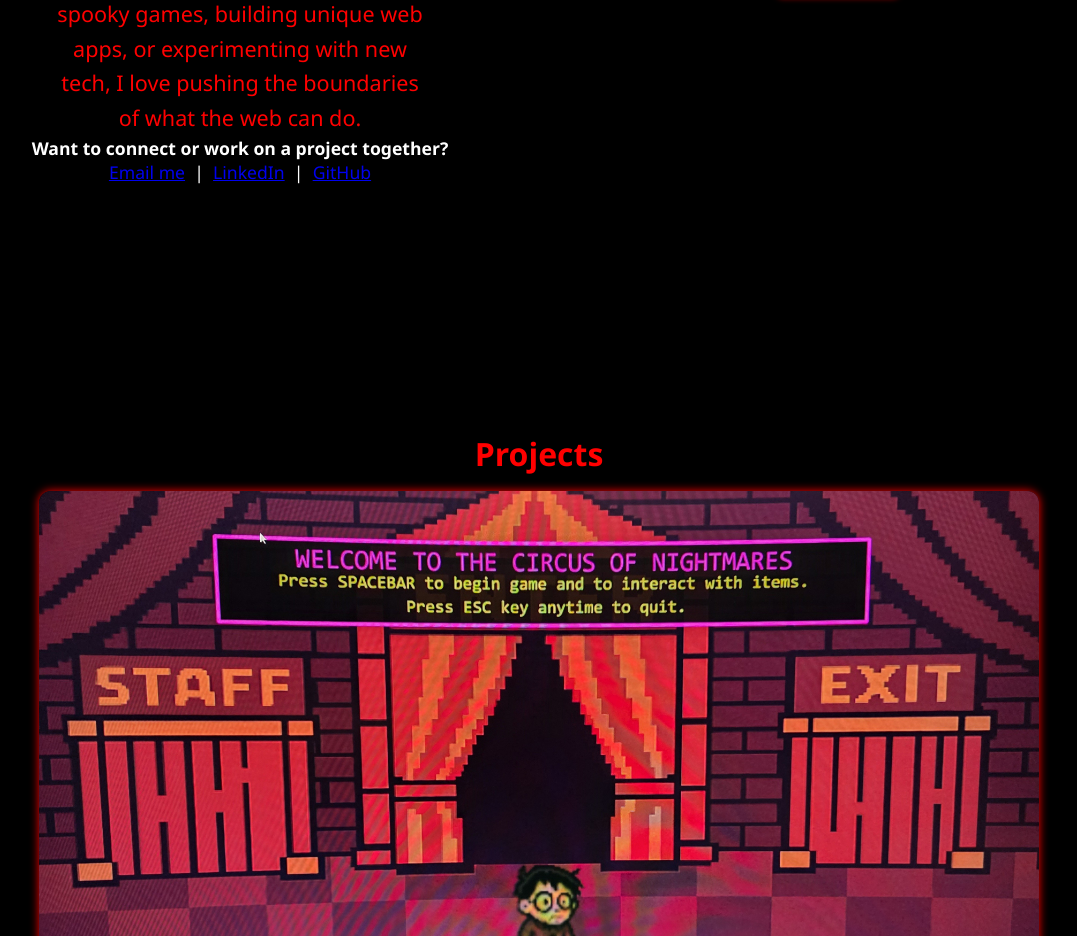
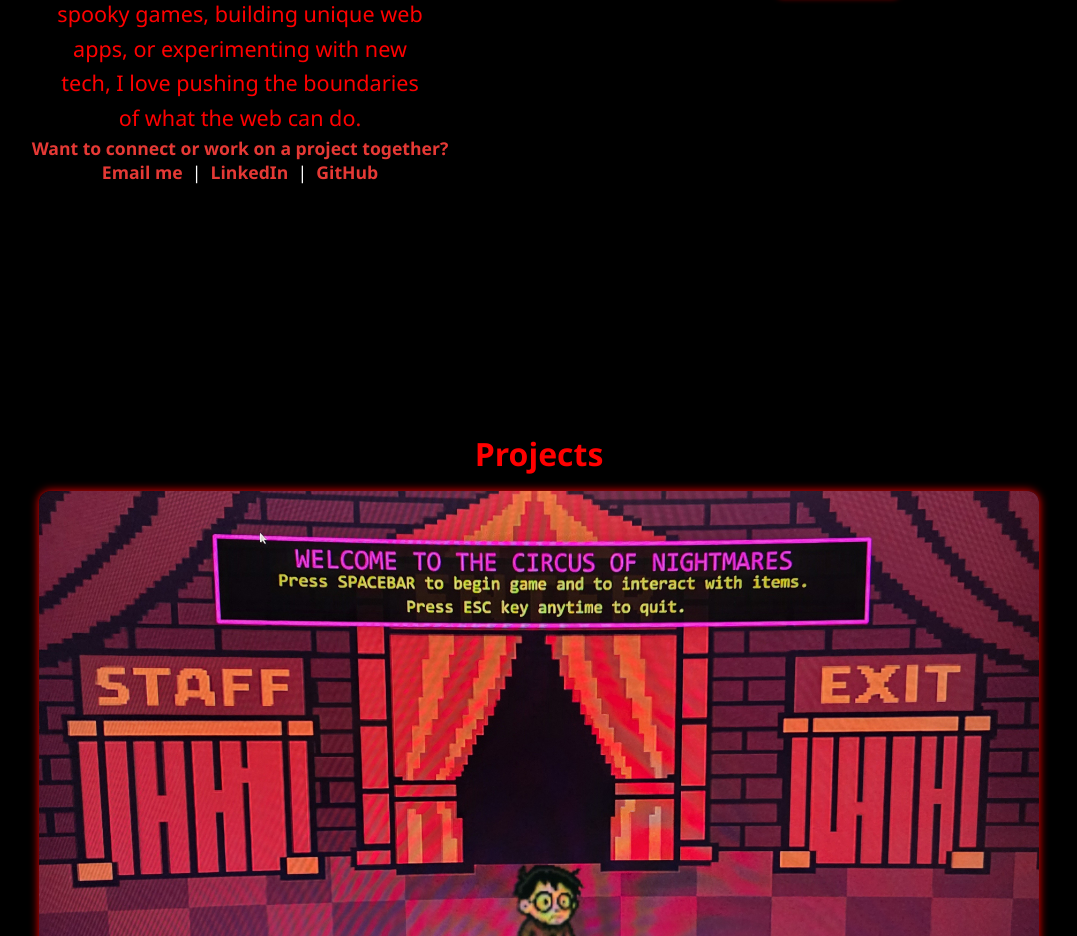
Before and after one commit to D3adchef/Portfolio, a plain HTML site: page index.html in a window 1280 px wide. Shown: the part 1502-2438 px from the top of the page, without its empty margins (101-1178 px from the left). Drawn offline with Linux system fonts and the light colour scheme.

Commit message:
newest project update

```diff
--- a/css/style.css
+++ b/css/style.css
@@ -362,3 +362,19 @@ footer a:hover {
   font-size: 1.1rem;
   line-height: 1.6;
 }
+
+/* === RED TEXT & LINKS FOR ABOUT ME CONNECT === */
+.red-text {
+  color: #e53935;   /* Bright blood red */
+}
+
+.red-link {
+  color: #e53935;
+  text-decoration: none;
+  font-weight: bold;
+  transition: color 0.2s;
+}
+.red-link:hover {
+  color: #ff6f00;   /* Orange/red glow on hover for contrast */
+  text-decoration: underline;
+}
--- a/index.html
+++ b/index.html
@@ -29,10 +29,10 @@
           Hi, I’m <strong>Joseph Marquis</strong> — a passionate Full Stack Developer based in Biloxi, MS. I thrive at the intersection of horror, AI, and immersive web design, creating interactive projects that blend technology with storytelling and visual intrigue. Whether I’m coding spooky games, building unique web apps, or experimenting with new tech, I love pushing the boundaries of what the web can do.
         </p>
         <p class="contact-links">
-          <strong>Want to connect or work on a project together?</strong><br>
-          <a href="mailto:j.marquis@proton.me">Email me</a> &nbsp;|&nbsp;
-          <a href="https://www.linkedin.com/in/joseph-marquis-a52665ab/" target="_blank">LinkedIn</a> &nbsp;|&nbsp;
-          <a href="https://github.com/D3adchef" target="_blank">GitHub</a>
+          <strong><span class="red-text">Want to connect or work on a project together?</span></strong><br>
+          <a href="mailto:j.marquis@proton.me" class="red-link">Email me</a> &nbsp;|&nbsp;
+          <a href="https://www.linkedin.com/in/joseph-marquis-a52665ab/" target="_blank" class="red-link">LinkedIn</a> &nbsp;|&nbsp;
+          <a href="https://github.com/D3adchef" target="_blank" class="red-link">GitHub</a>
         </p>
       </div>
       <div class="about-right">
```
